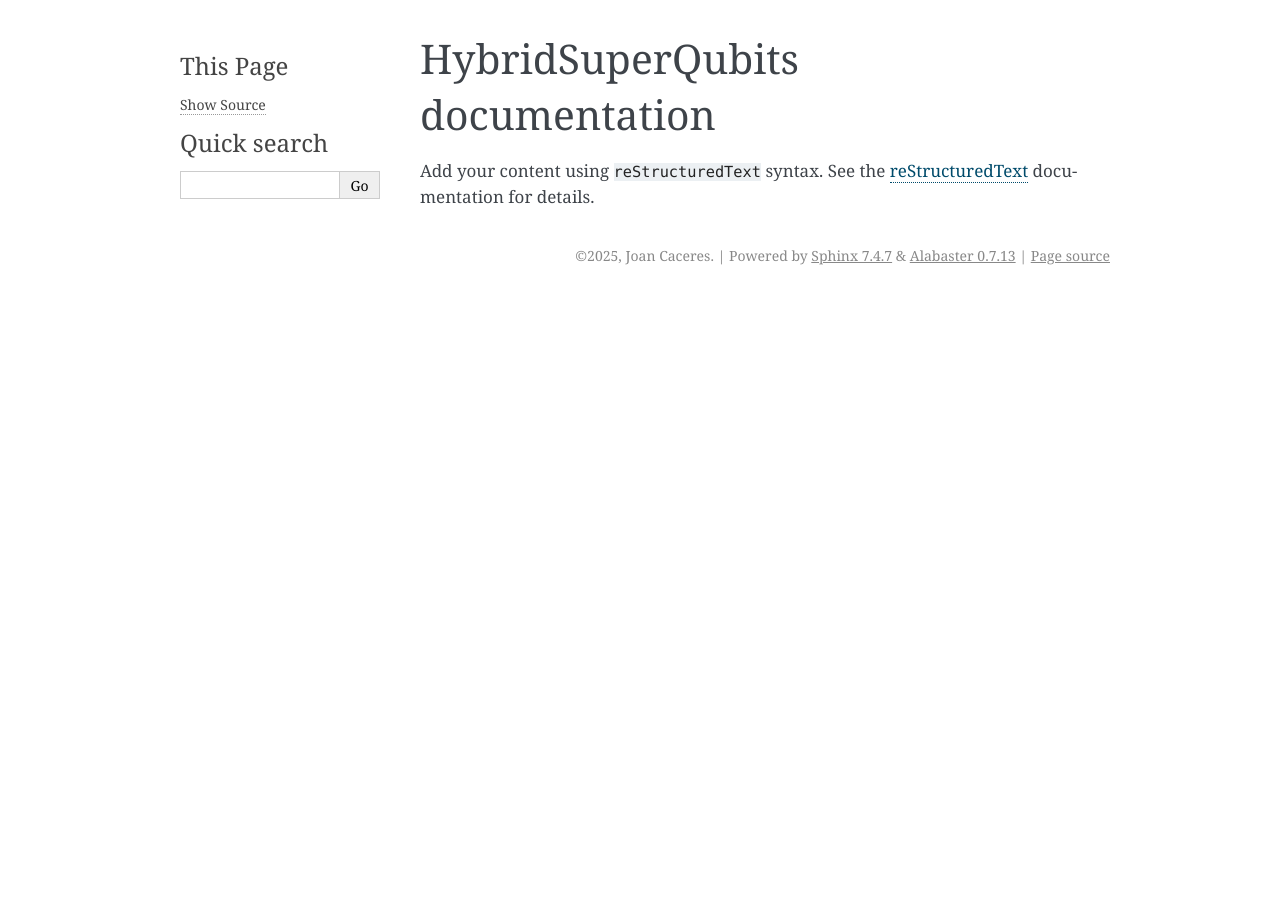
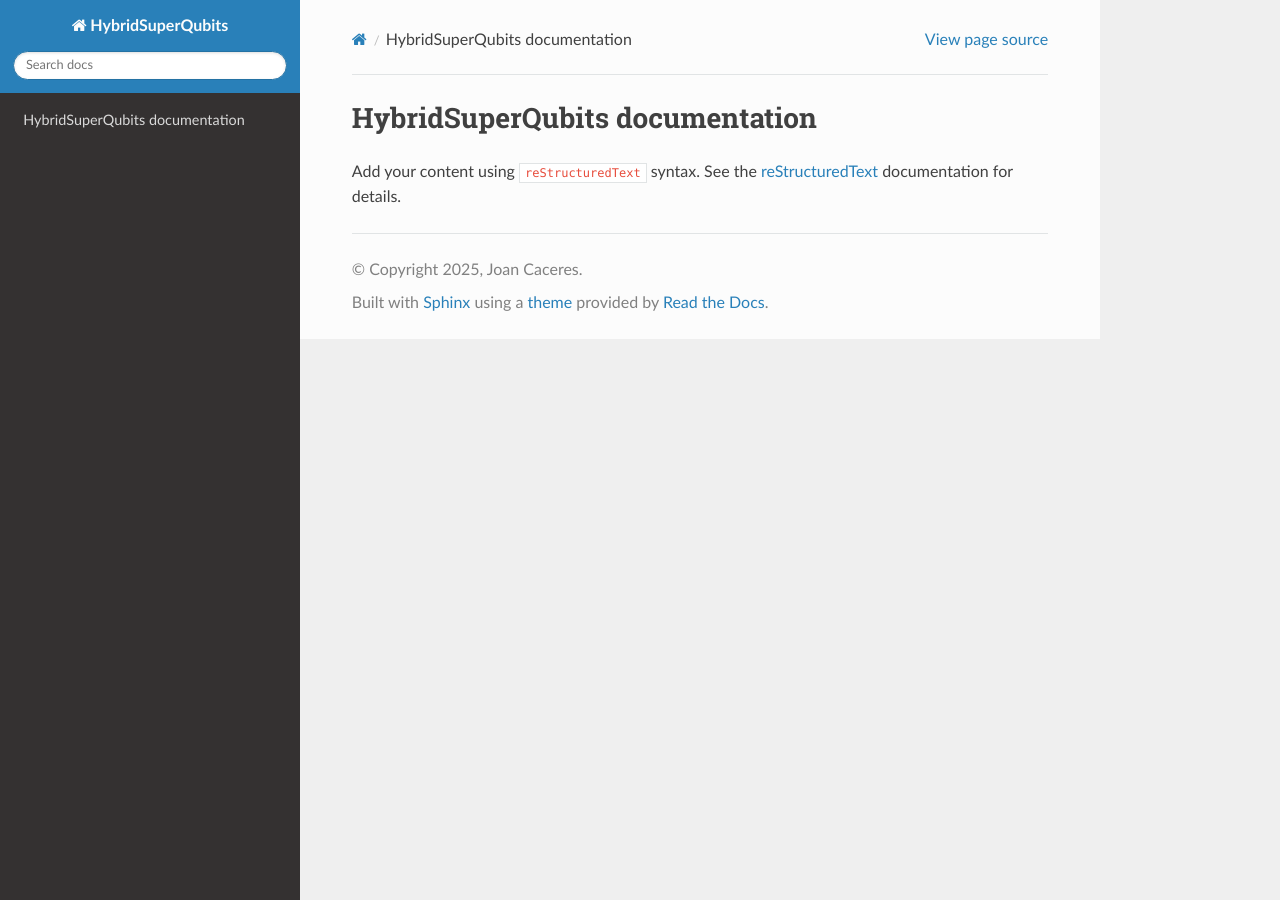
Before and after one commit to joanjcaceres/HybridSuperQubits, a Sphinx documentation site: the page built from docs/index.rst, in a window 1280 px wide. Built offline with Sphinx 7.4.7 and the Read the Docs theme 3.1.0, drawn with Linux system fonts in a browser that asks for light colours.

Commit message:
Update Sphinx configuration to include autodoc, napoleon, and viewcode extensions; change HTML theme to Read the Docs

```diff
--- a/docs/conf.py
+++ b/docs/conf.py
@@ -1,28 +1,25 @@
 # Configuration file for the Sphinx documentation builder.
-#
-# For the full list of built-in configuration values, see the documentation:
-# https://www.sphinx-doc.org/en/master/usage/configuration.html
 
 # -- Project information -----------------------------------------------------
-# https://www.sphinx-doc.org/en/master/usage/configuration.html#project-information
-
 project = 'HybridSuperQubits'
 copyright = '2025, Joan Caceres'
 author = 'Joan Caceres'
 release = '0.1'
 
 # -- General configuration ---------------------------------------------------
-# https://www.sphinx-doc.org/en/master/usage/configuration.html#general-configuration
+import os
+import sys
+sys.path.insert(0, os.path.abspath('..'))  # Permite que Sphinx encuentre los módulos
 
-extensions = []
+extensions = [
+    'sphinx.ext.autodoc',   # Documentar automáticamente desde docstrings
+    'sphinx.ext.napoleon',  # Soporte para docstrings estilo Google/NumPy
+    'sphinx.ext.viewcode',  # Agrega enlaces al código fuente en la doc
+]
 
 templates_path = ['_templates']
 exclude_patterns = ['_build', 'Thumbs.db', '.DS_Store']
 
-
-
 # -- Options for HTML output -------------------------------------------------
-# https://www.sphinx-doc.org/en/master/usage/configuration.html#options-for-html-output
-
-html_theme = 'alabaster'
+html_theme = "sphinx_rtd_theme"  # Tema de Read the Docs
 html_static_path = ['_static']
```
